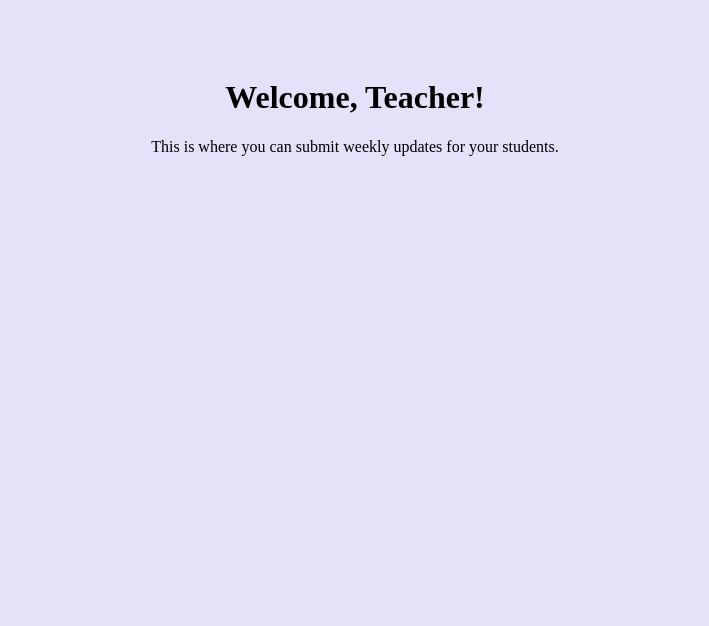
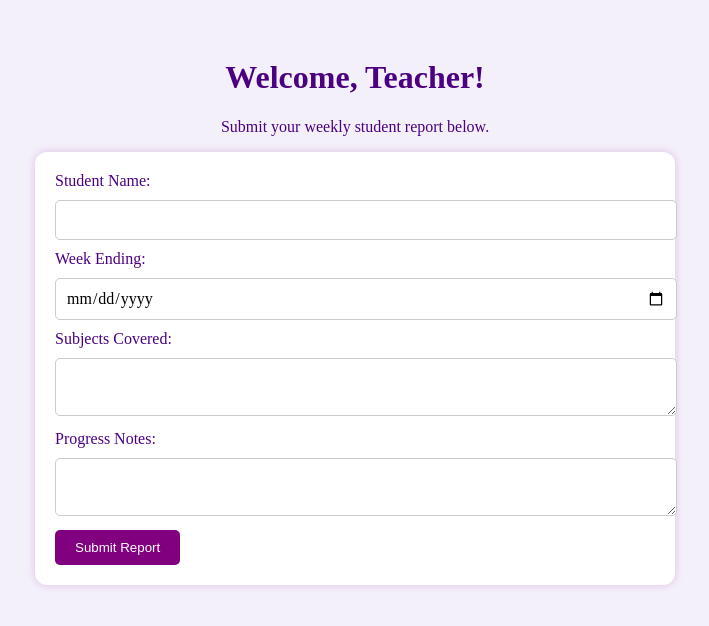
Before and after one commit to AvisPrivateInstitution1/avi-private-institution, a plain HTML site: page teacher.html in a window 1280 px wide. Shown: the whole page, without its empty margins (285-994 px from the left). Drawn offline with Linux system fonts and the light colour scheme.

Commit message:
Update teacher.html

```diff
--- a/teacher.html
+++ b/teacher.html
@@ -1,18 +1,80 @@
 <!DOCTYPE html>
-<html>
+<html lang="en">
 <head>
+  <meta charset="UTF-8">
   <title>Teacher Dashboard</title>
   <style>
     body {
       font-family: "Times New Roman", serif;
-      background-color: #e6e0f8;
+      background-color: #f4f0fa;
+      padding: 30px;
+      color: #4b0082;
+    }
+    h1 {
       text-align: center;
-      padding: 50px;
+    }
+    form {
+      max-width: 600px;
+      margin: auto;
+      background: white;
+      padding: 20px;
+      border-radius: 12px;
+      box-shadow: 0 0 10px rgba(128, 0, 128, 0.2);
+    }
+    input, textarea, select {
+      width: 100%;
+      margin: 10px 0;
+      padding: 10px;
+      font-size: 1em;
+      border: 1px solid #ccc;
+      border-radius: 5px;
+      font-family: "Times New Roman", serif;
+    }
+    button {
+      padding: 10px 20px;
+      background-color: #800080;
+      color: white;
+      border: none;
+      cursor: pointer;
+      border-radius: 5px;
+    }
+    button:hover {
+      background-color: #4b0082;
     }
   </style>
 </head>
 <body>
   <h1>Welcome, Teacher!</h1>
-  <p>This is where you can submit weekly updates for your students.</p>
+  <p style="text-align:center;">Submit your weekly student report below.</p>
+
+  <form onsubmit="submitReport(event)">
+    <label>Student Name:</label>
+    <input type="text" id="studentName" required>
+
+    <label>Week Ending:</label>
+    <input type="date" id="weekDate" required>
+
+    <label>Subjects Covered:</label>
+    <textarea id="subjects" required></textarea>
+
+    <label>Progress Notes:</label>
+    <textarea id="notes" required></textarea>
+
+    <button type="submit">Submit Report</button>
+  </form>
+
+  <script>
+    function submitReport(event) {
+      event.preventDefault();
+
+      const student = document.getElementById("studentName").value;
+      const date = document.getElementById("weekDate").value;
+      const subjects = document.getElementById("subjects").value;
+      const notes = document.getElementById("notes").value;
+
+      alert("Report submitted for " + student + " on " + date);
+      // In future, connect to backend or Google Sheet here
+    }
+  </script>
 </body>
 </html>
```
